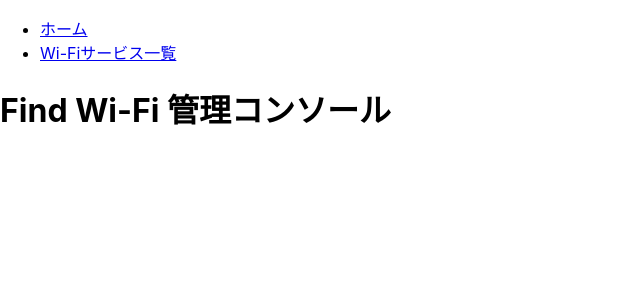
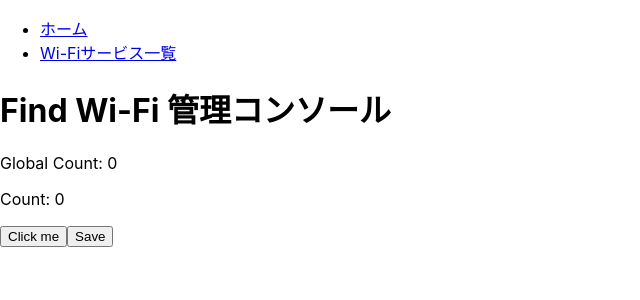
Before and after one commit to KotaTanaka/react-frontend-sandbox, a React (Create React App) app: page / in a window 1280 px wide. Shown: the top 300 px of the page, without its empty margins (0-640 px from the left). Built offline with nearby package versions, Linux system fonts and the light colour scheme.

Commit message:
feat: トップページにカウンタを実装

```diff
--- a/src/pages/TopPage.tsx
+++ b/src/pages/TopPage.tsx
@@ -1,15 +1,52 @@
-import React from 'react';
+import React, { useState, useEffect } from "react";
+
+// from app
+import { useDispatch, useGlobalState } from "Store";
+import { ActionType } from "Reducer";
 
 /**
  * 管理画面トップページ
  * @author kotatanaka
  */
 const TopPage: React.FC = () => {
+  const dispatch = useDispatch();
+  const grobalCount = useGlobalState("count");
+  const [count, setCount] = useState<number>(0);
+  const [syobon, setSyobon] = useState<string>("");
+
+  useEffect(() => {
+    console.log("count=" + count);
+    console.log("grobalCount=" + grobalCount)
+  });
+
   return (
     <div>
       <h1>Find Wi-Fi 管理コンソール</h1>
+      <p>Global Count: {grobalCount}</p>
+      <p>Count: {count}</p>
+      <p>{syobon}</p>
+      <button
+        onClick={() => {
+          setCount(count + 1);
+          count % 3 === 2
+            ? setSyobon("(´･ω･`)")
+            : setSyobon("");
+        }}
+      >
+        Click me
+      </button>
+      <button
+        onClick={() =>
+          dispatch({
+            type: ActionType.SET_COUNT,
+            payload: count
+          })
+        }
+      >
+        Save
+      </button>
     </div>
   );
-}
+};
 
 export default TopPage;
```
